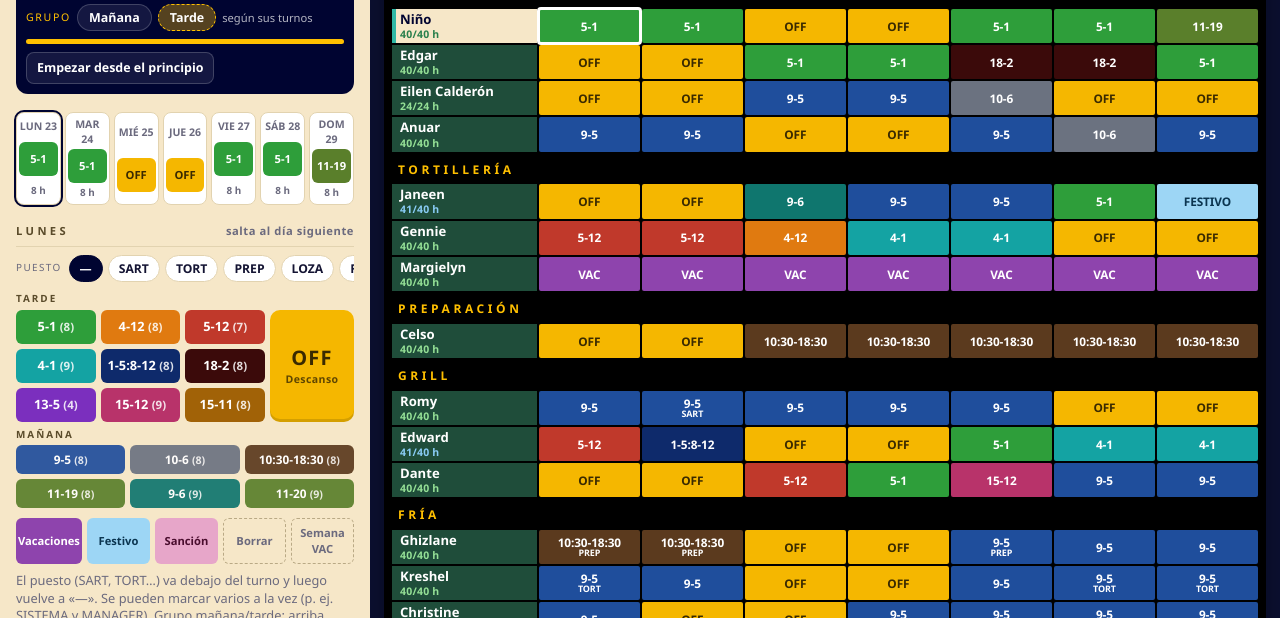
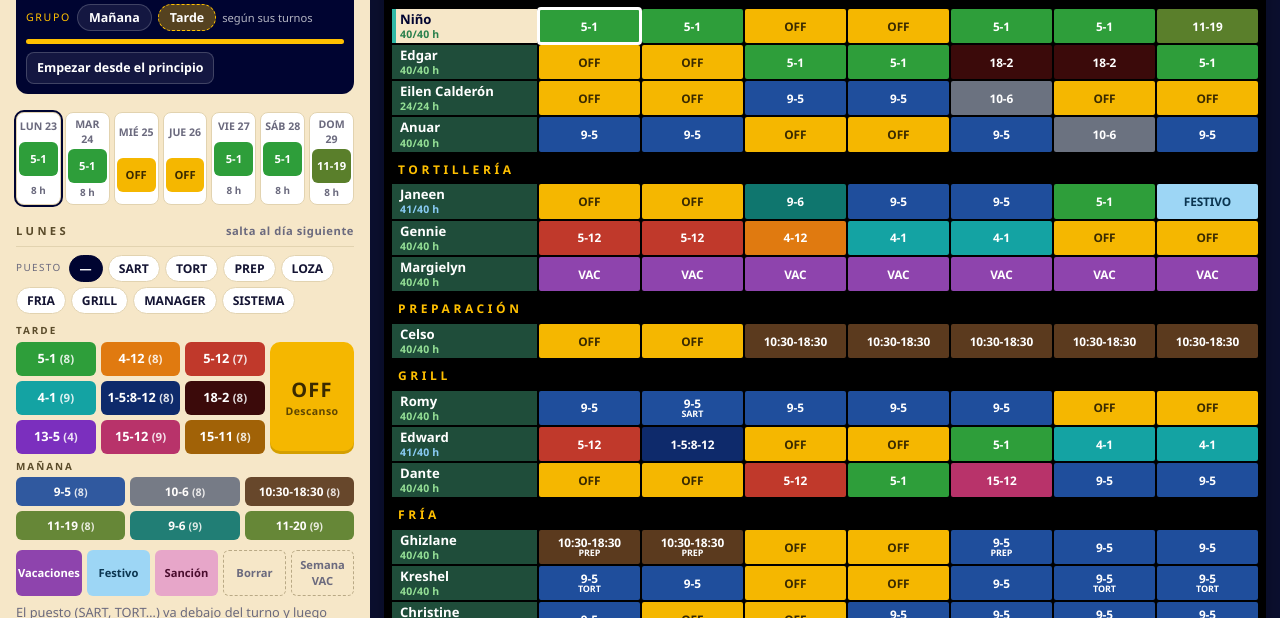
Before and after one commit to ezcarus/horario-cocina, a plain HTML site: page index.html in a window 1280 px wide. Shown: the part 182-800 px from the top of the page. Drawn offline with Linux system fonts and the light colour scheme.

Commit message:
Puestos visibles todos a la vez, sin deslizar

```diff
--- a/index.html
+++ b/index.html
@@ -158,7 +158,7 @@ thead th{position:sticky;top:0;z-index:2;box-shadow:0 -6px 0 #000,0 3px 0 #000}
 .guia .chip.auto{border-style:dashed;background:#ffc00055;color:#fff}
 /* Zona de turnos compacta */
 .turnos h2{margin-bottom:8px}
-.puestos{display:flex;gap:5px;align-items:center;overflow-x:auto;padding-bottom:2px;margin-bottom:8px}
+.puestos{display:flex;flex-wrap:wrap;gap:5px;align-items:center;padding-bottom:2px;margin-bottom:8px}
 .puestos span{font-size:.62rem;letter-spacing:.14em;text-transform:uppercase;color:var(--muted);margin-right:2px}
 .puestos .chip{padding:4px 10px;font-size:.76rem;flex:none}
 .franja{margin:6px 0 4px;font-size:.62rem;letter-spacing:.2em;text-transform:uppercase;color:#5A4B2A;font-weight:700}
```
